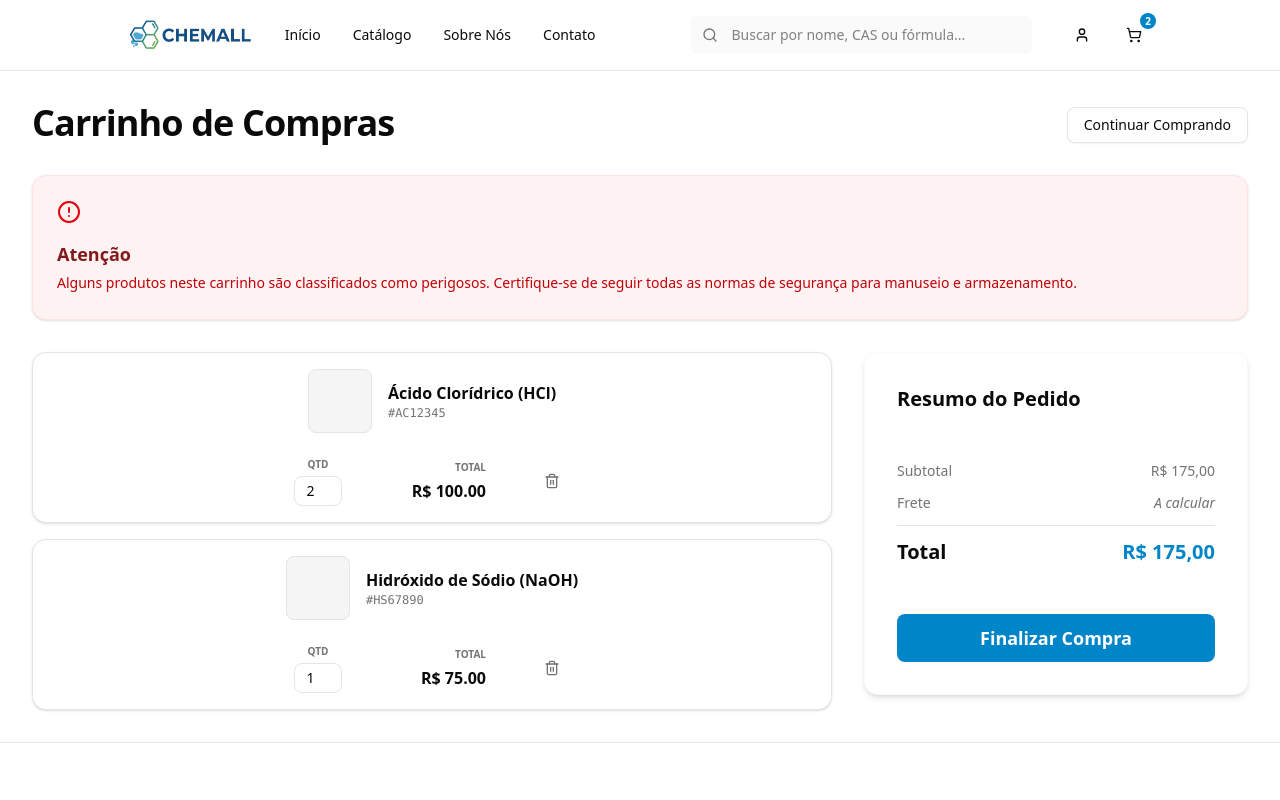
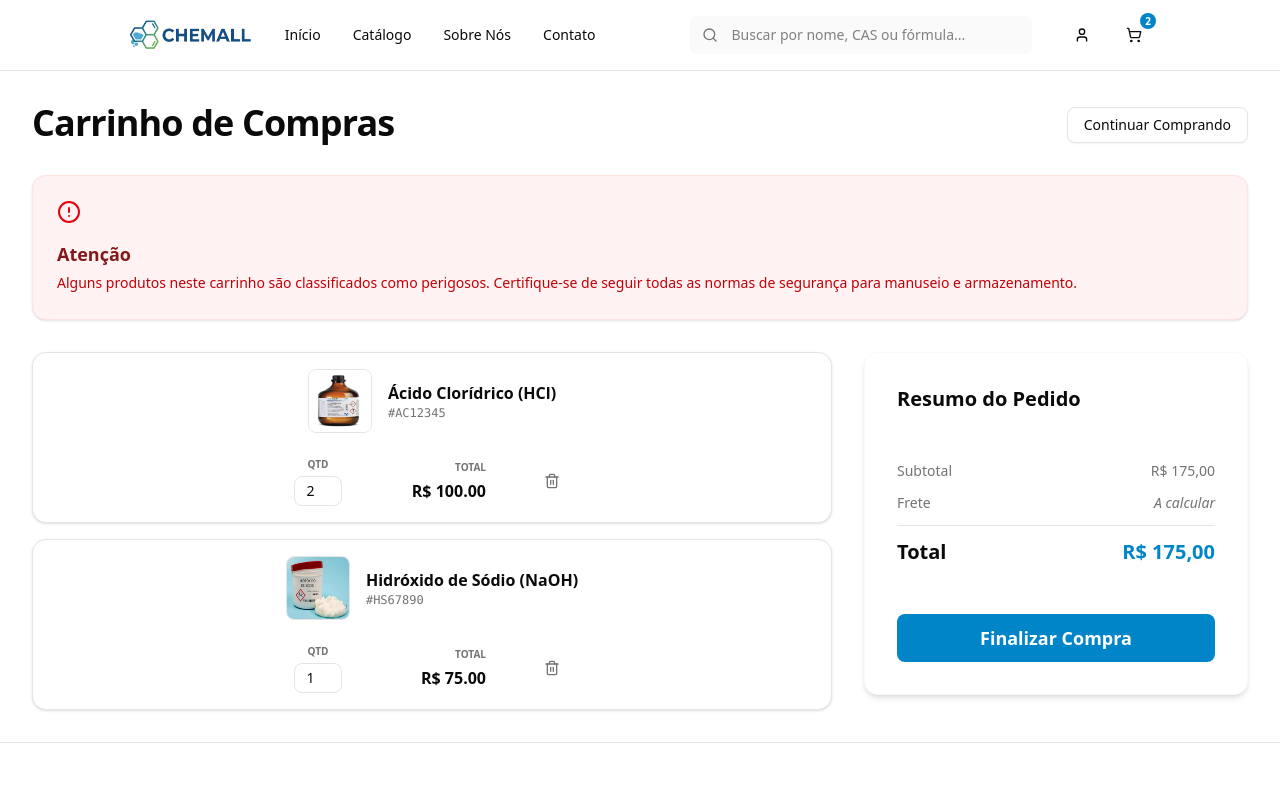
Before and after one commit to Julyemerson/chemall, a React (Vite) app: page /cart in a window 1280 px wide. Shown: the top 800 px of the page. Built offline with nearby package versions, Linux system fonts and the light colour scheme.

Commit message:
style: add images example

```diff
--- a/src/routes/public/cart-page.tsx
+++ b/src/routes/public/cart-page.tsx
@@ -65,11 +65,11 @@ export function CartPage() {
   );
 }
 
-function CartItem({ name, cas, price, qty }: any) {
+function CartItem({ name, cas, price, qty, img }: any) {
   return (
     <Card className="p-4 flex items-center justify-between hover:border-primary/20 transition-colors">
       <div className="flex items-center gap-4">
-        <div className="w-16 h-16 bg-muted rounded-md border" />
+        <img src={img} className="w-16 h-16 rounded-md border" />
         <div>
           <p className="font-bold text-foreground">{name}</p>
           <p className="text-xs text-muted-foreground font-mono">{cas}</p>
```
